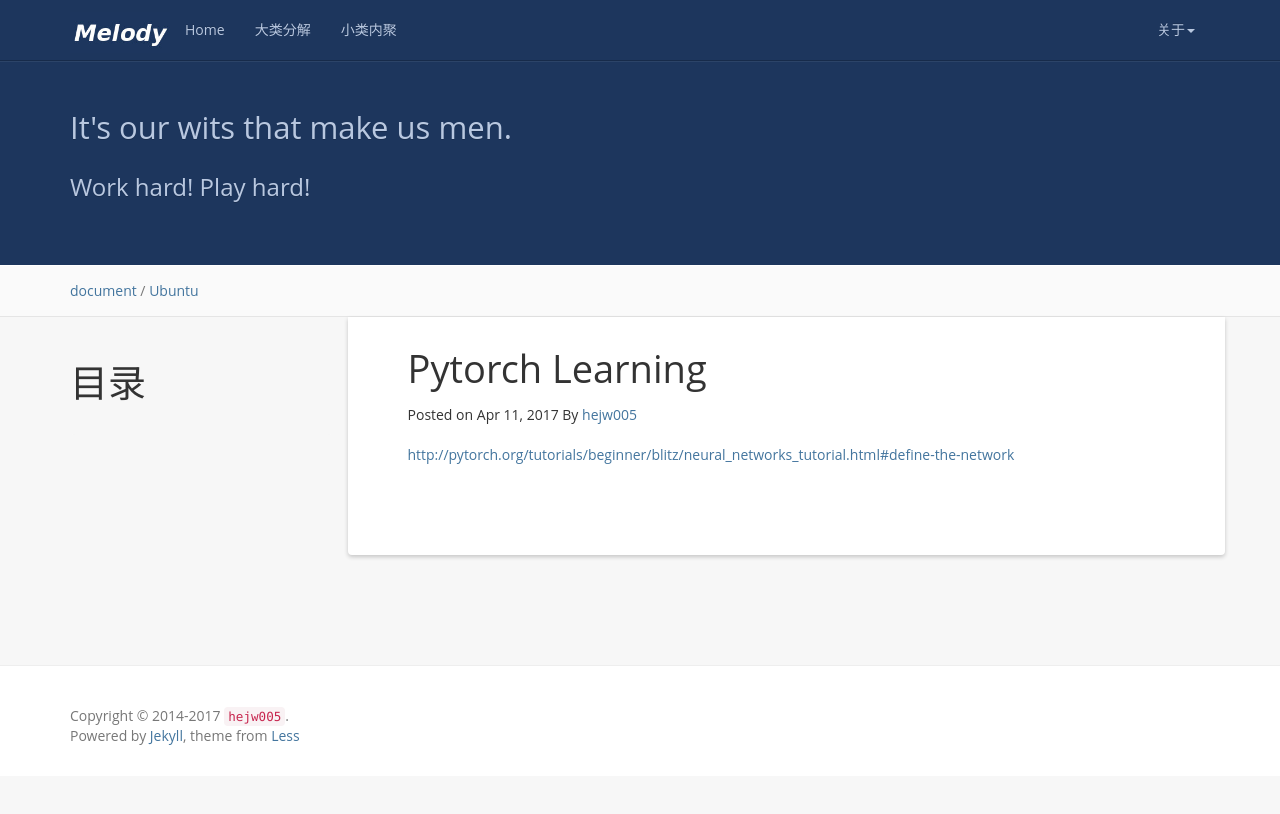
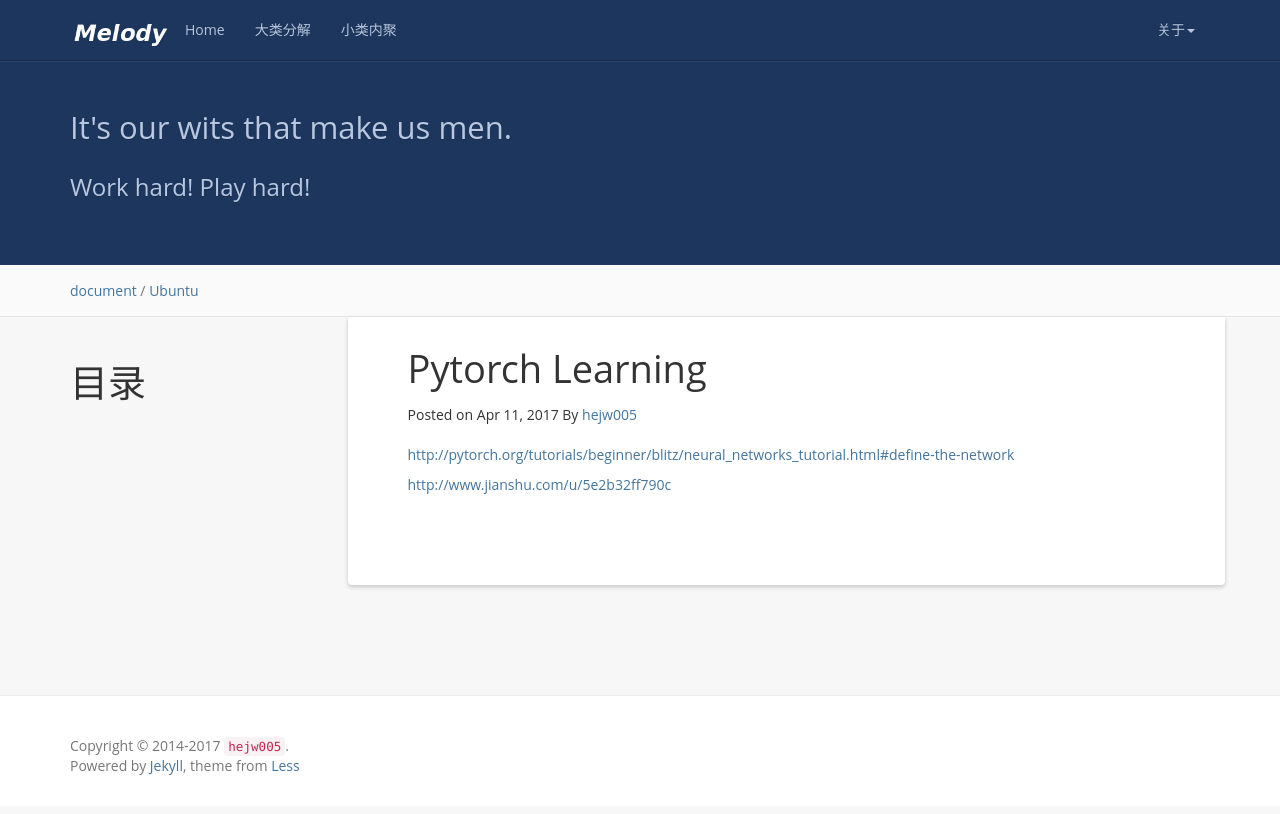
Before and after one commit to h005/h005.github.io, a Jekyll site: the page built from _posts/2017-04-13-pytorchLearning.md, in a window 1280 px wide. Shown: the top 814 px of the page. Built offline with Jekyll 4.4.1, drawn with Linux system fonts in a browser that asks for light colours; nearby versions of some CDN libraries; comment, search, counter and statistics services are not loaded; some of the changed lines change nothing that is shown.

Commit message:
add another info about pytorch

```diff
--- a/_posts/2017-04-13-pytorchLearning.md
+++ b/_posts/2017-04-13-pytorchLearning.md
@@ -9,3 +9,6 @@ tag: Ubuntu
 
 
 [http://pytorch.org/tutorials/beginner/blitz/neural_networks_tutorial.html#define-the-network](http://pytorch.org/tutorials/beginner/blitz/neural_networks_tutorial.html#define-the-network)
+
+
+[http://www.jianshu.com/u/5e2b32ff790c](http://www.jianshu.com/u/5e2b32ff790c)
```
